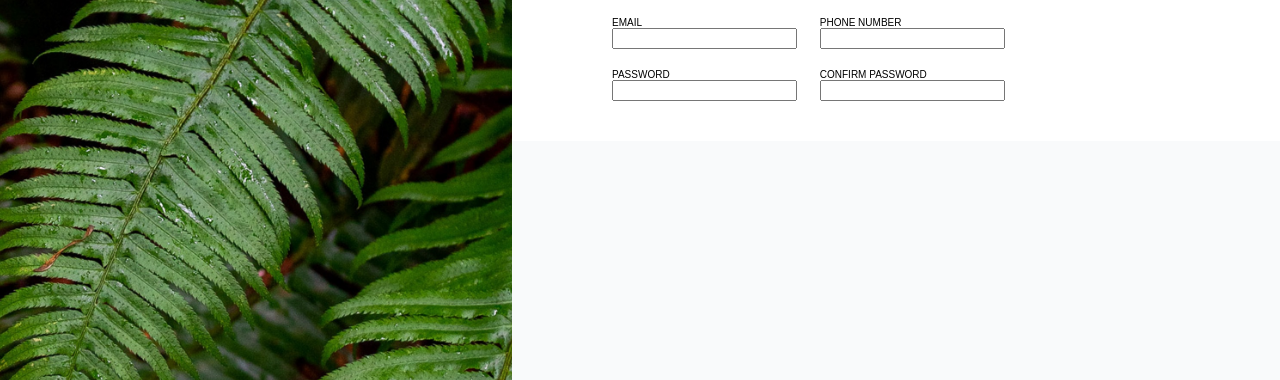
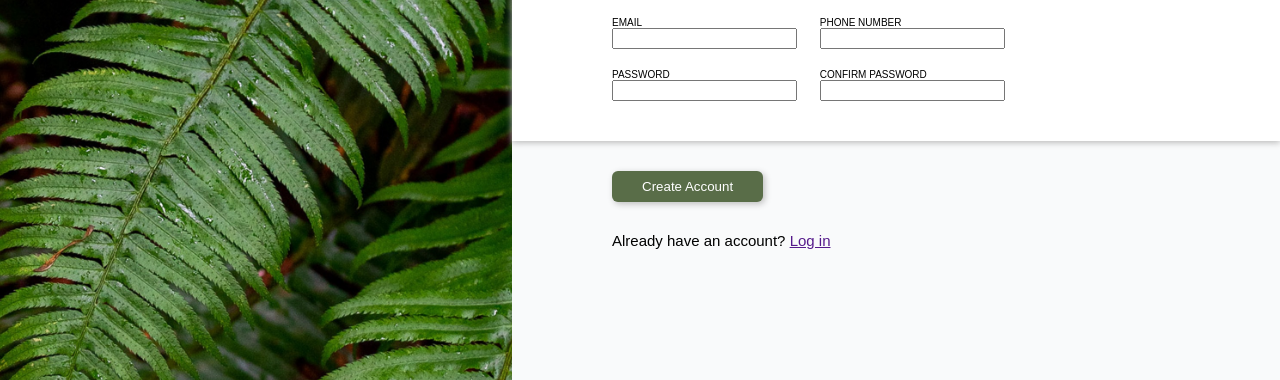
Before and after one commit to xiao-meng1/sign-up-form, a plain HTML site: page index.html in a window 1280 px wide. Shown: the part 420-800 px from the top of the page. Drawn offline with Linux system fonts and the light colour scheme.

Commit message:
position and style right bottom container

```diff
--- a/index.html
+++ b/index.html
@@ -20,7 +20,7 @@
         <div id="right-top-container">This is not a real online service! You know you need something like this in your life to help you realize your deepest dreams. <br> Sign up <em>now</em> to get started. <br> <br> You <em>know</em> you want to.</div>
         <div id="right-center-container">
             <p>Let's do this!</p>
-            <form>
+            <form id="form">
                 <div class="input-block">
                     <label for="first-name">FIRST NAME</label>
                     <input type="text" id="first-name">
@@ -47,7 +47,12 @@
                 </div>
             </form>
         </div>
-        <div id="right-bottom-container"></div>
+        <div id="right-bottom-container">
+            <button type="submit" form="form">Create Account</button>
+            <div>Already have an account?
+                <a href="">Log in</a>
+            </div>
+        </div>
     </div>
 </body>
 </html>
--- a/styles.css
+++ b/styles.css
@@ -71,10 +71,6 @@ body {
     background-color: var(--panel-color);
 }
 
-/* #right-top-container, #right-bottom-container {
-    flex: 1;
-} */
-
 #right-top-container {
     padding: 150px 100px 50px 100px;
     height: 327px;
@@ -83,6 +79,7 @@ body {
 
 #right-center-container{
     background-color: white;
+    box-shadow: rgb(190, 190, 190) 0px 2px 6px;
 }
 #right-center-container > p {
     margin-top: 30px;
@@ -105,3 +102,18 @@ input, label {
     display: inline-block;
     margin: 10px;
 }
+
+#right-bottom-container > button {
+    margin: 30px 0 30px 100px;
+    padding: 8px 30px;
+    border-radius: 6px;
+    border: none;
+    background-color: #596D48;
+    color: white;
+    box-shadow: rgb(190, 190, 190) 2px 2px 6px;
+}
+
+#right-bottom-container > div {
+    margin-left: 100px;
+    font-size: 15px;
+}
```
